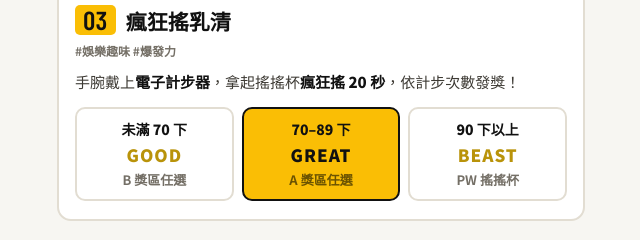
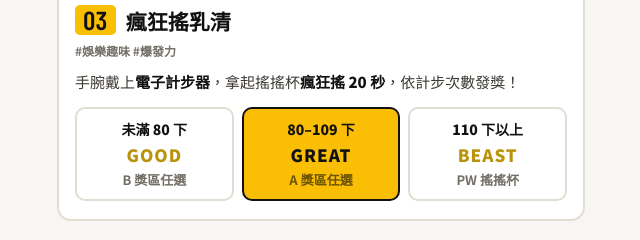
Before and after one commit to kevinhsu97/fju-ff-leaderboard, a plain HTML site: page event.html in a window 1280 px wide. Shown: the part 1064-1304 px from the top of the page, 319-959 px from the left. Drawn offline with nearby package versions, Linux system fonts and the light colour scheme; a web font is replaced by a local one.

Commit message:
Update event.html

```diff
--- a/event.html
+++ b/event.html
@@ -129,9 +129,9 @@ footer{text-align:center;color:var(--mute);font-size:12px;font-weight:700;line-h
     <div class="tag">#娛樂趣味 #爆發力</div>
     <p>手腕戴上<b>電子計步器</b>，拿起搖搖杯<b>瘋狂搖 20 秒</b>，依計步次數發獎！</p>
     <div class="bands">
-      <div class="bd"><div class="v">未滿 70 下</div><div class="g">GOOD</div><div class="p">B 獎區任選</div></div>
-      <div class="bd x"><div class="v">70–89 下</div><div class="g">GREAT</div><div class="p">A 獎區任選</div></div>
-      <div class="bd"><div class="v">90 下以上</div><div class="g">BEAST</div><div class="p">PW 搖搖杯</div></div>
+      <div class="bd"><div class="v">未滿 80 下</div><div class="g">GOOD</div><div class="p">B 獎區任選</div></div>
+      <div class="bd x"><div class="v">80–109 下</div><div class="g">GREAT</div><div class="p">A 獎區任選</div></div>
+      <div class="bd"><div class="v">110 下以上</div><div class="g">BEAST</div><div class="p">PW 搖搖杯</div></div>
     </div>
   </section>
 
```
